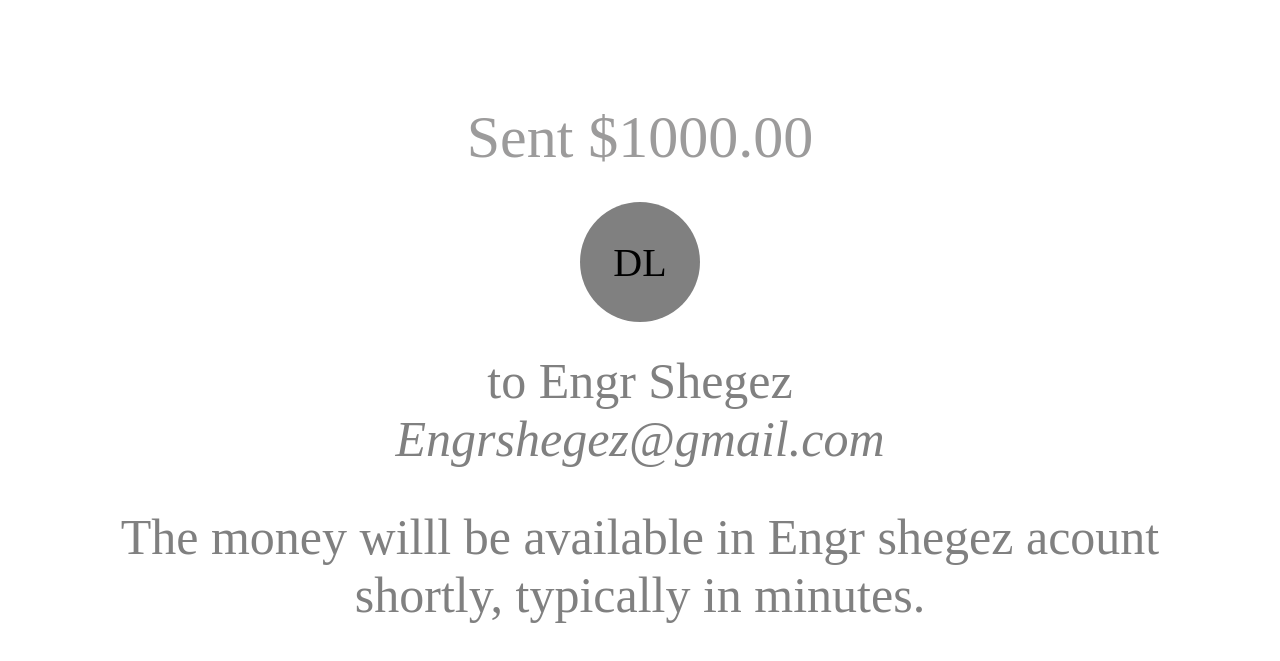
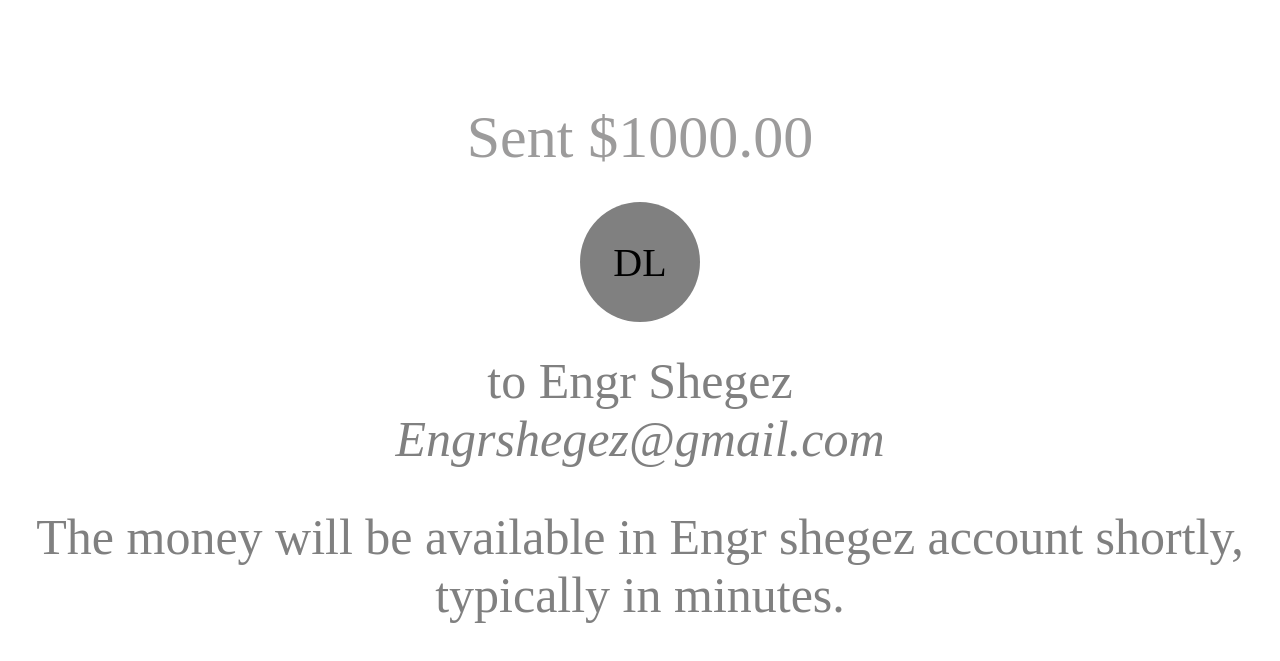
Before and after one commit to Engr-Shegez/Venmo-and-zelle, a plain HTML site: page index.html in a window 1280 px wide. Shown: the part 123-784 px from the top of the page. Drawn offline with Linux system fonts and the light colour scheme.

Commit message:
Update index.html

```diff
--- a/index.html
+++ b/index.html
@@ -18,7 +18,7 @@
                 <div class="DL">DL</div>
                 <div style="font-size: 50px;color: gray;">to Engr Shegez</div>
                 <div style="font-size: 50px;font-style: italic;color: gray;">Engrshegez@gmail.com</div>
-                <div class="description">The money willl be available in Engr shegez acount<br>shortly, typically in minutes. </div>
+                <div class="description">The money will be available in Engr shegez account shortly, typically in minutes. </div>
             </div>
     </body>
 </html>
```
